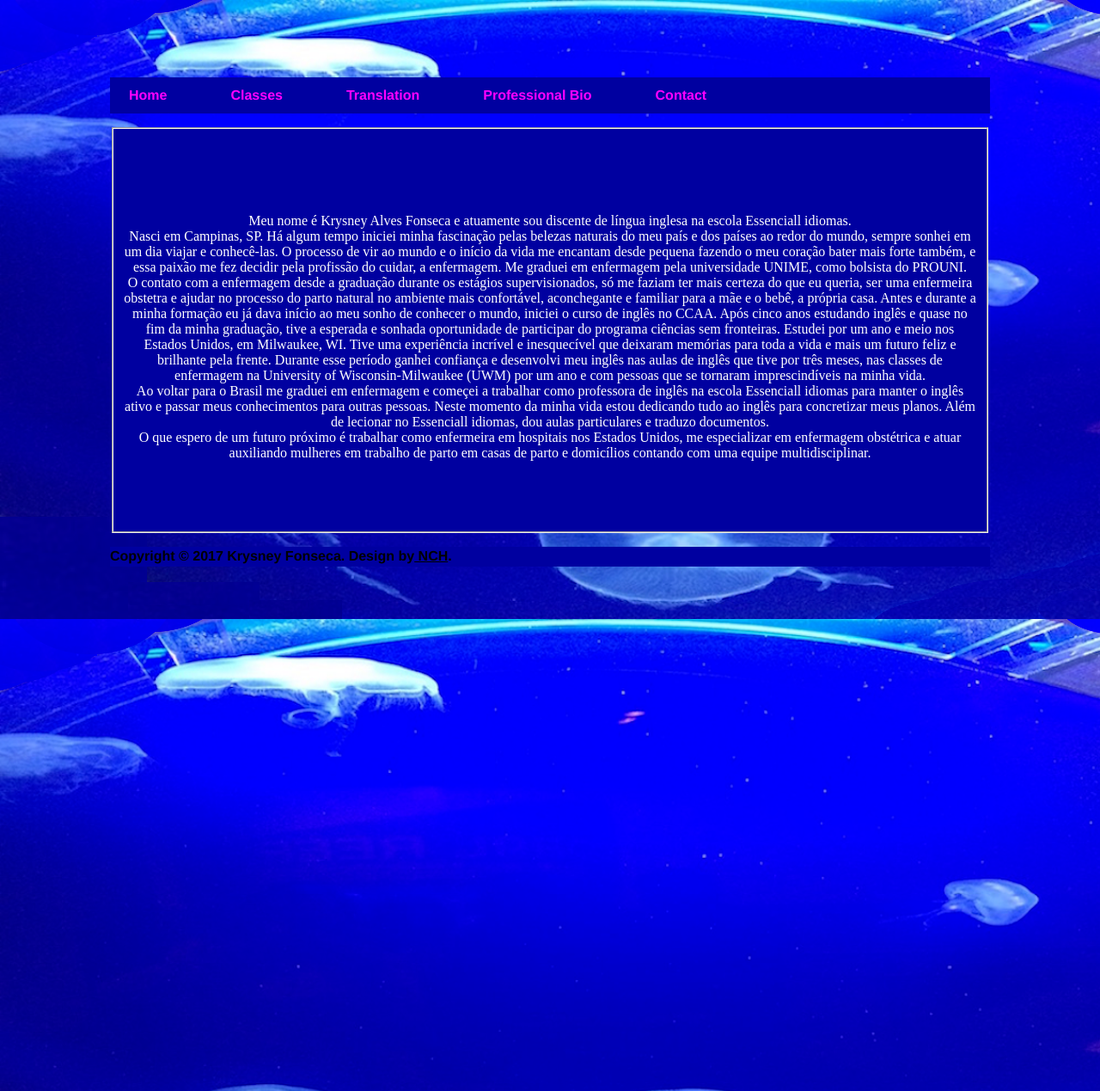
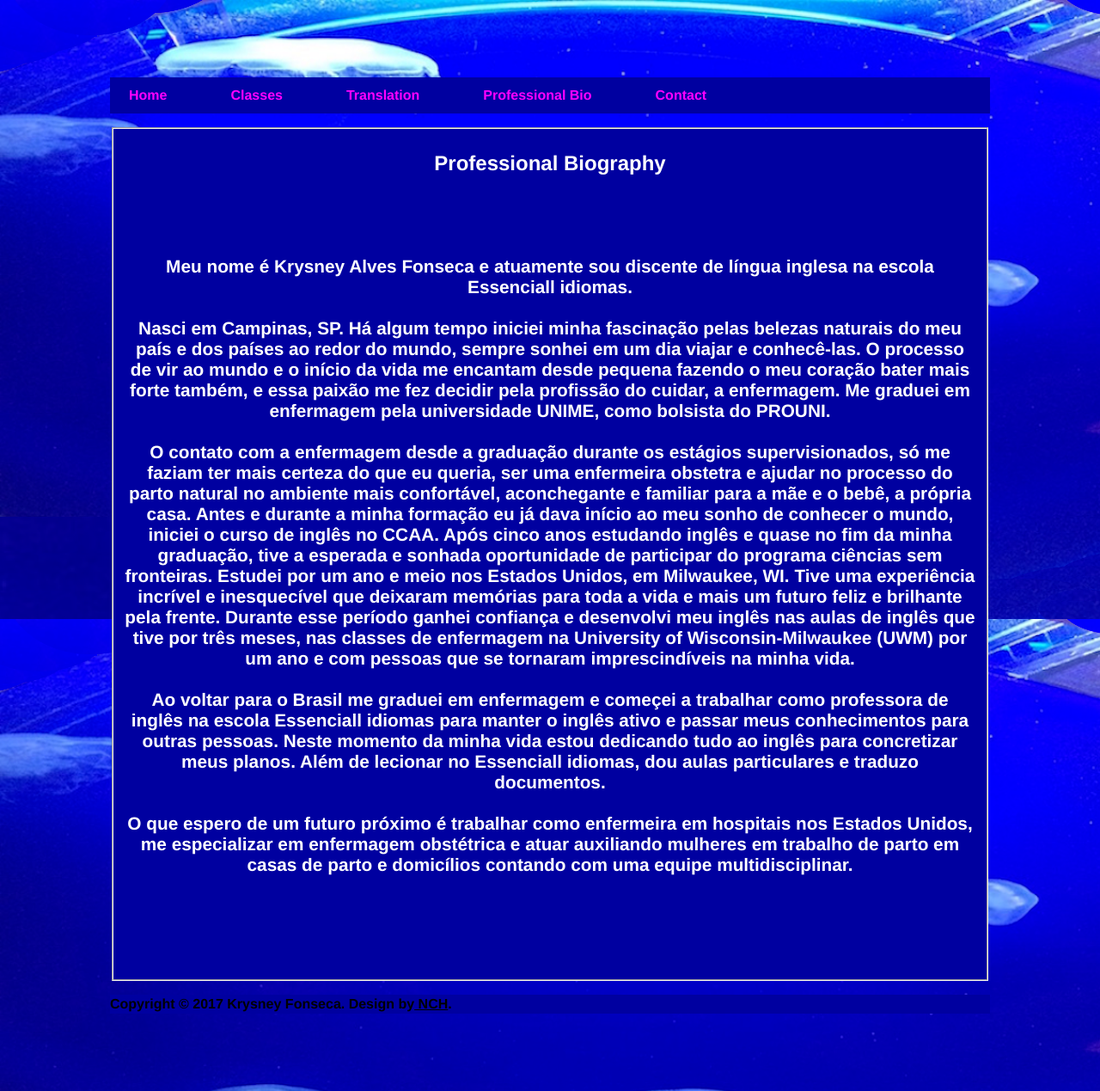
Before and after one commit to english-um-a-um/english-um-a-um.github.io, a Jekyll site: the page built from bio/index.html, in a window 1280 px wide. Shown: the whole page at 86% size. Built offline with Jekyll 4.4.1, drawn with Linux system fonts in a browser that asks for light colours.

Commit message:
Update index.html

```diff
--- a/bio/index.html
+++ b/bio/index.html
@@ -2,30 +2,29 @@
 layout: default
 title: English Um-a-Um - Bio
 ---
-<fieldset><center><h2></h2>
-		<h3></h3><br>
+<fieldset><center><h2>Professional Biography</h2>
 		<br>
 		<br>
 		<br>
-		Meu nome é Krysney Alves Fonseca e atuamente sou discente de língua inglesa na escola Essenciall idiomas.<br>
+		<h3>Meu nome é Krysney Alves Fonseca e atuamente sou discente de língua inglesa na escola Essenciall idiomas.<br><br>
 
 		Nasci em Campinas, SP. Há algum tempo iniciei minha fascinação pelas belezas naturais do meu país e dos países ao redor do mundo,
 		sempre sonhei em um dia viajar e conhecê-las. O processo de vir ao mundo e o início da vida me encantam desde pequena fazendo o meu coração bater mais forte também,
-		e essa paixão me fez decidir pela profissão do cuidar, a enfermagem. Me graduei em enfermagem pela universidade UNIME, como bolsista do PROUNI.<br>
+		e essa paixão me fez decidir pela profissão do cuidar, a enfermagem. Me graduei em enfermagem pela universidade UNIME, como bolsista do PROUNI.<br><br>
 
 		O contato com a enfermagem desde a graduação durante os estágios supervisionados, só me faziam ter mais certeza do que eu queria, ser uma enfermeira obstetra e ajudar
 		no processo do parto natural no ambiente mais confortável, aconchegante e familiar para a mãe e o bebê, a própria casa. Antes e durante a minha formação eu
 		já dava início ao meu sonho de conhecer o mundo, iniciei o curso de inglês no CCAA. Após cinco anos estudando inglês e quase no fim da minha graduação, tive a esperada
 		e sonhada oportunidade de participar do programa ciências sem fronteiras. Estudei por um ano e meio nos Estados Unidos, em Milwaukee, WI. Tive uma experiência incrível
 		e inesquecível que deixaram memórias para toda a vida e mais um futuro feliz e brilhante pela frente. Durante esse período ganhei confiança e desenvolvi meu inglês nas
-		aulas de inglês que tive por três meses, nas classes de enfermagem na University of Wisconsin-Milwaukee (UWM) por um ano e com pessoas que se tornaram imprescindíveis na minha vida.<br>
+		aulas de inglês que tive por três meses, nas classes de enfermagem na University of Wisconsin-Milwaukee (UWM) por um ano e com pessoas que se tornaram imprescindíveis na minha vida.<br><br>
 
 		Ao voltar para o Brasil me graduei em enfermagem e começei a trabalhar como professora de inglês na escola Essenciall idiomas para manter o inglês ativo e passar meus
 		conhecimentos para outras pessoas. Neste momento da minha vida estou dedicando tudo ao inglês para concretizar meus planos. Além de lecionar no Essenciall idiomas,
-		dou aulas particulares e traduzo documentos.<br>
+		dou aulas particulares e traduzo documentos.<br><br>
 
 		O que espero de um futuro próximo é trabalhar como enfermeira em hospitais nos Estados Unidos, me especializar em enfermagem obstétrica e atuar auxiliando mulheres em
-		trabalho de parto em casas de parto e domicílios contando com uma equipe multidisciplinar.
+		trabalho de parto em casas de parto e domicílios contando com uma equipe multidisciplinar.</h3>
 		<br>
 		<br>
 		<br>
```
